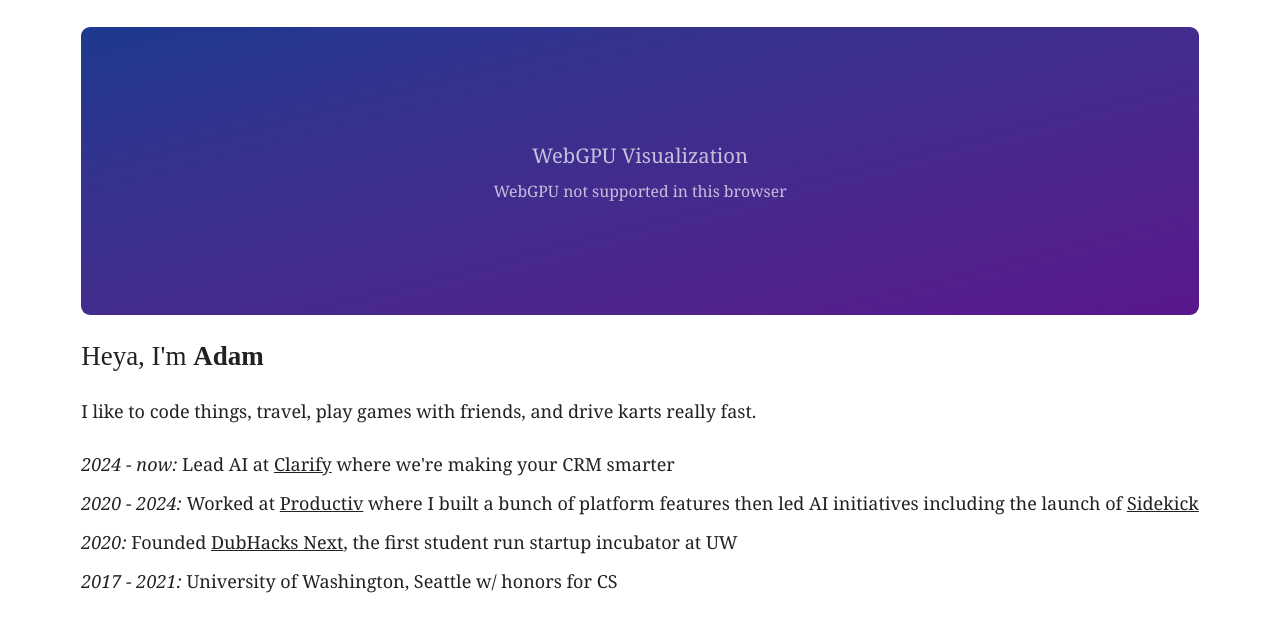
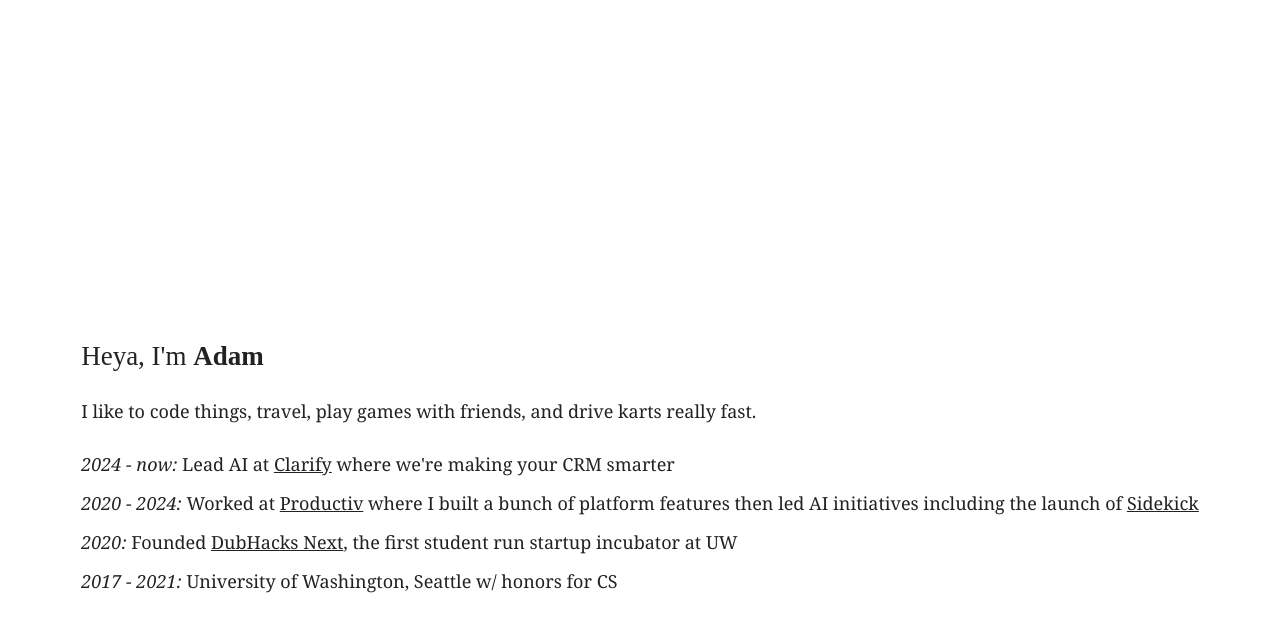
Before and after one commit to adamtowerz/web, a Next.js app in the folder adamtowers-io/: page / in a window 1280 px wide. Shown: the top 632 px of the page. Built offline with nearby package versions, Linux system fonts and the light colour scheme.

Commit message:
better 0 state

```diff
--- a/adamtowers-io/components/HeroImage.tsx
+++ b/adamtowers-io/components/HeroImage.tsx
@@ -4,7 +4,7 @@
 
 const HeroImage = () => {
   const canvasRef = useRef<HTMLCanvasElement>(null);
-  const [isWebGPUSupported, setIsWebGPUSupported] = useState(false);
+  const [isWebGPUSupported, setIsWebGPUSupported] = useState<boolean | undefined>(undefined);
   const [colorMode, setColorMode] = useState(0); // 0=yellow, 1=red, 2=green, 3=blue, 4=purple
   const [isDarkMode, setIsDarkMode] = useState(false);
   const animationRef = useRef<number | undefined>(undefined);
@@ -335,6 +335,7 @@
 
       } catch (error) {
         console.error('WebGPU initialization failed:', error);
+        setIsWebGPUSupported(false);
       }
     };
 
@@ -374,14 +375,14 @@
   };
 
   return (
-    <div className="relative w-full h-64 overflow-hidden rounded-lg bg-gradient-to-br from-blue-900 to-purple-900">
+    <div className="relative w-full h-64 overflow-hidden rounded-lg">
       <canvas
         ref={canvasRef}
         className="absolute inset-0 w-full h-full cursor-pointer"
         onClick={handleCanvasClick}
       />
-      {!isWebGPUSupported && (
-        <div className="absolute inset-0 flex items-center justify-center text-white/70">
+      {isWebGPUSupported === false && (
+        <div className="absolute inset-0 flex items-center justify-center font-mono">
           <div className="text-center">
             <div className="text-lg font-medium mb-2">WebGPU Visualization</div>
             <div className="text-sm">WebGPU not supported in this browser</div>
```
